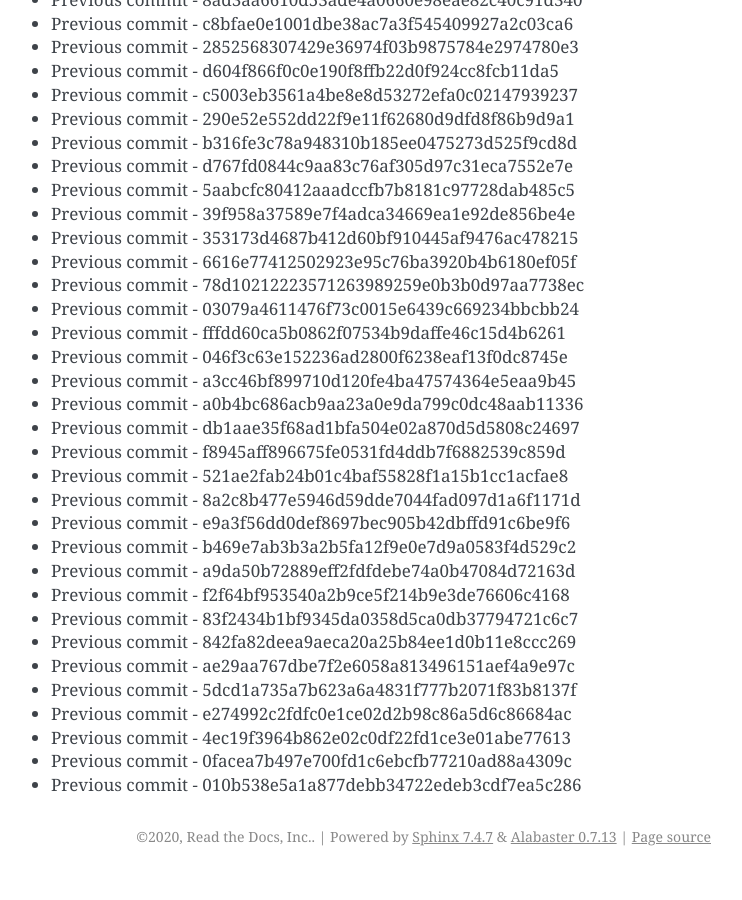
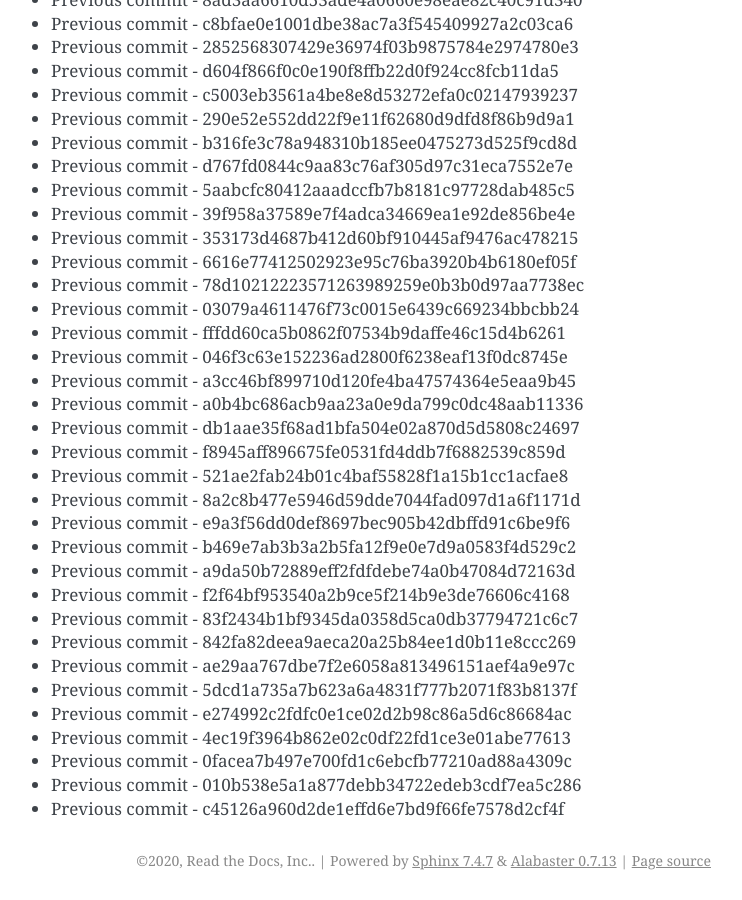
Before and after one commit to readthedocs/rtd-git-stresstest, a Sphinx documentation site: the page built from docs/updates.rst, in a window 1280 px wide and 900 px high, scrolled down 39516 px. Shown: the whole window, without its empty margins (399-1141 px from the left). Built offline with Sphinx 7.4.7, drawn with Linux system fonts in a browser that asks for light colours; before the commit the page ends 40392 px from its top, so only the background shows below that.

Commit message:
Generating commit from previous: c45126a960d2de1effd6e7bd9f66fe7578d2cf4f

```diff
--- a/docs/updates.rst
+++ b/docs/updates.rst
@@ -1692,3 +1692,4 @@ It can be tested for any performance characteristics.
 * Previous commit - 4ec19f3964b862e02c0df22fd1ce3e01abe77613
 * Previous commit - 0facea7b497e700fd1c6ebcfb77210ad88a4309c
 * Previous commit - 010b538e5a1a877debb34722edeb3cdf7ea5c286
+* Previous commit - c45126a960d2de1effd6e7bd9f66fe7578d2cf4f
```
